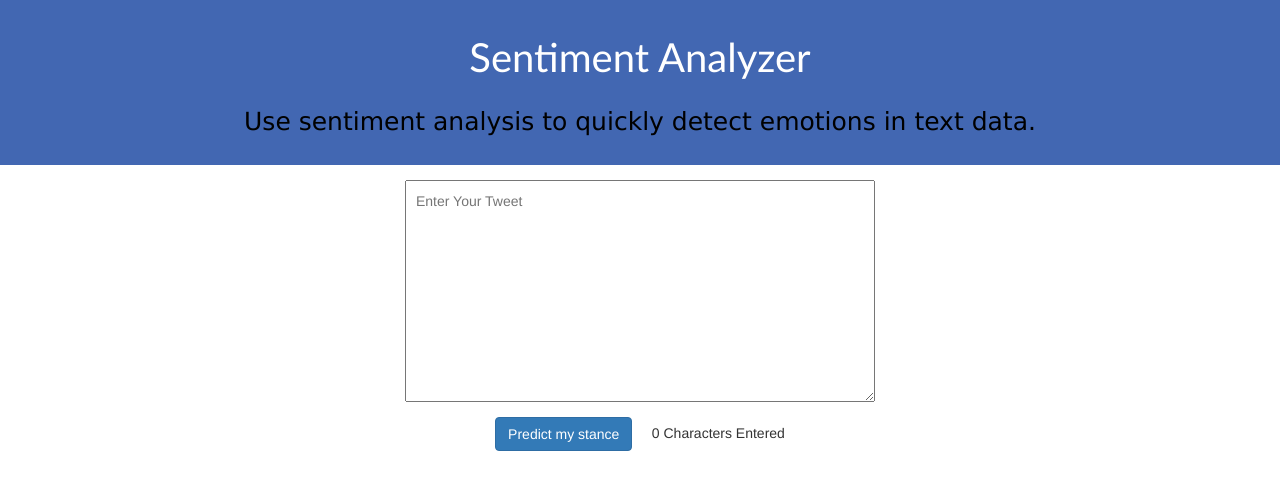
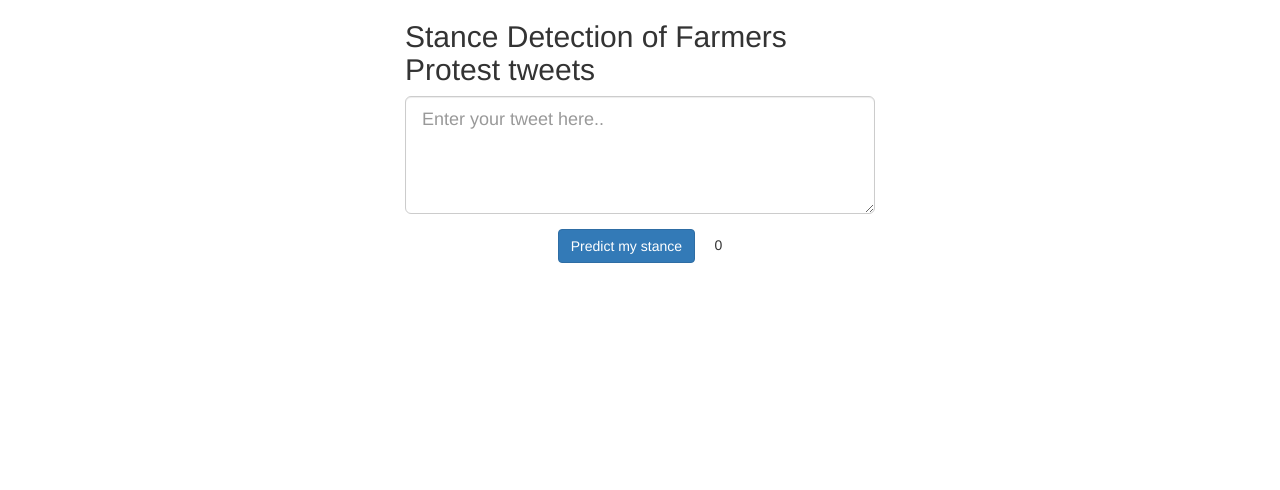
Before and after one commit to Prathamesh0606/stance-prediction-deployment, a Flask app: page / in a window 1280 px wide. Shown: the top 490 px of the page. Run offline with Flask 2, Linux system fonts and the light colour scheme; parts of the project's set-up code (start-up, migrations or seed data) failed here and were passed over; some libraries are stand-ins or nearby versions.

Commit message:
Revert "Modified the Required Html and CSS files"

```diff
--- a/templates/index.html
+++ b/templates/index.html
@@ -5,12 +5,10 @@
   <title>Twitter Stance Prediction</title>
   <meta charset="utf-8">
   <meta name="viewport" content="width=device-width, initial-scale=1">
-    <link rel="stylesheet" href="styles.css">
   <link rel="stylesheet" href="https://maxcdn.bootstrapcdn.com/bootstrap/3.4.1/css/bootstrap.min.css">
   <script src="https://ajax.googleapis.com/ajax/libs/jquery/3.5.1/jquery.min.js"></script>
   <script src="https://maxcdn.bootstrapcdn.com/bootstrap/3.4.1/js/bootstrap.min.js"></script>
 </head>
-
 <body>
 
 <!--
@@ -22,42 +20,40 @@
   "
 > -->
 
+<div class="container" style="max-width: 500px;
+  margin: auto;">
+  <h2>Stance Detection of Farmers Protest tweets</h2>
 
-    <div class="blue-top">
-      <div>
-        <div class="heading">
-          <h1>
-            <div class="title">Sentiment Analyzer</div>
-          </h1>
-          <p>
-            <span class="title-data">Use sentiment analysis to quickly detect emotions in text data.</span>
-          </p>
-        </div>
-      </div>
-    </div>
-
-    <div class="container" style="max-width: 500px; margin: auto;">
   <form action="{{ url_for('predict') }}" method="POST">
-        <div class="form-group">
+<div class="form-group" style="width:100%; display:flex; justify-content:center">
 
 <script type="text/javascript">
-            function countChars(countfrom, displayto) {
+function countChars(countfrom,displayto) {
+  var text = document.getElementById(displayto);
+  var l1 = parseInt(text, 10);
   var len = document.getElementById(countfrom).value.length;
-              document.getElementById(displayto).innerHTML = len;
+  // len = len.concat(" characters entered.");
+  document.getElementById(displayto).innerHTML = len+" characters entered.";
 }
 </script>
 
-          <textarea id="data" cols="100" placeholder="Enter Your Tweet" rows="10" onkeyup="countChars('data','charcount');"
-            onkeydown="countChars('data','charcount');" onmouseout="countChars('data','charcount');"></textarea><br>
-          <br>
+    <textarea id="data" name="data" class="form-control input-lg" style="width:500px; display:flex; justify-content:center"
+     rows="4" type="text"
+    placeholder="Enter your tweet here.."
+    onkeyup="countChars('data','charcount');" onkeydown="countChars('data','charcount');" onmouseout="countChars('data','charcount');"></textarea><br>
   </div>
+
 
 <p style="text-align:center;">
   <span>
-            <button type="submit" class="btn btn-primary">Predict my stance</button></a>
+      <button type="submit" class="btn btn-primary" >Predict my stance</button></a>
+
+
 </span>
   &nbsp;&nbsp;&nbsp;
-          <span id="charcount" style="float:inline-e;">0</span> Characters Entered
+  <span id="charcount" style="float:inline-e;">
+    0
+  </span>
 </p>
 </form>
 </div>
@@ -81,5 +77,4 @@
 </script> -->
 
 </form>
-
 </html>
--- a/templates/styles.css
+++ /dev/null
@@ -1,73 +0,0 @@
-*{
-    padding: 0;
-    margin: 0;
-}
-
-.blue-top{
-    position: relative;
-    text-align: center;
-    background-color: #4267B2;
-    padding: 1.5rem;
-}
-
-.heading{
-    position: relative;
-    text-align: center;
-
-}
-
-.title{
-    position: relative;
-    font-size: 4rem;
-    padding-bottom:  1.5rem;
-    color: white;
-    font-family: 'Gill Sans', 'Gill Sans MT', Calibri, 'Trebuchet MS', sans-serif;
-}
-
-.title-data{
-    position: relative;
-    padding-top: 0;
-    color: black;
-    text-align: center;
-    font-size: 2.5rem ;
-    font-family: 'Lucida Sans', 'Lucida Sans Regular', 'Lucida Grande', 'Lucida Sans Unicode', Geneva, Verdana, sans-serif;
-}
-
-.form-group{
-    width:100%;
-    display:flex;
-    justify-content:center
-}
-
-.container{
-    padding: 1.5rem;
-}
-
-.textarea{
-    width: 500px;
-    display: flex;
-    padding: 1rem;
-    justify-content: center;
-    font-family: 'Gill Sans', 'Gill Sans MT', Calibri, 'Trebuchet MS', sans-serif;
-    width:500px;
-    display:flex;
-    justify-content:center
-}
-
-#data{
-    padding: 1rem;
-}
-
-.boxed{
-    position: relative;
-    justify-content: center;
-    text-align: center;
-    margin-left: 25%;
-    margin-right: 25%;
-    margin-top: 2rem;
-    margin-bottom: 2rem;
-    border: none;
-    padding: 1.5rem;
-    width: 50%;
-    border: 1.5px solid #4267B2 ;
-}
```
Also changed, not shown: templates/prediction.html (+6 -11 lines), 1 other file. Lines whose indentation alone changed are shown as unchanged.
